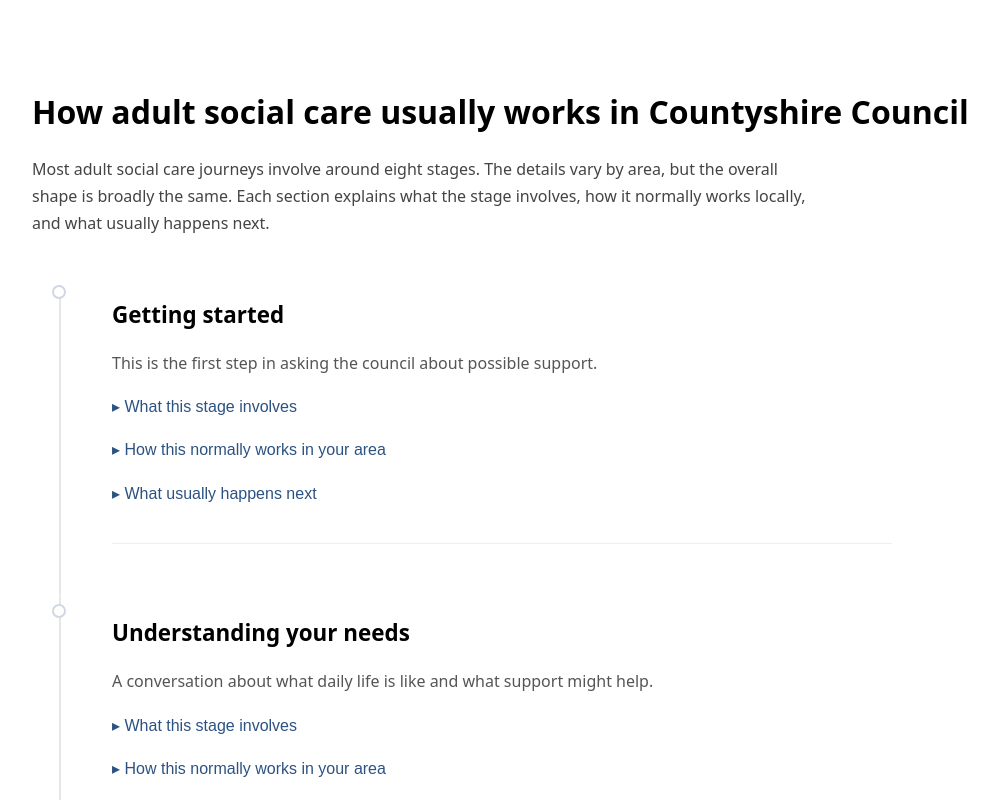
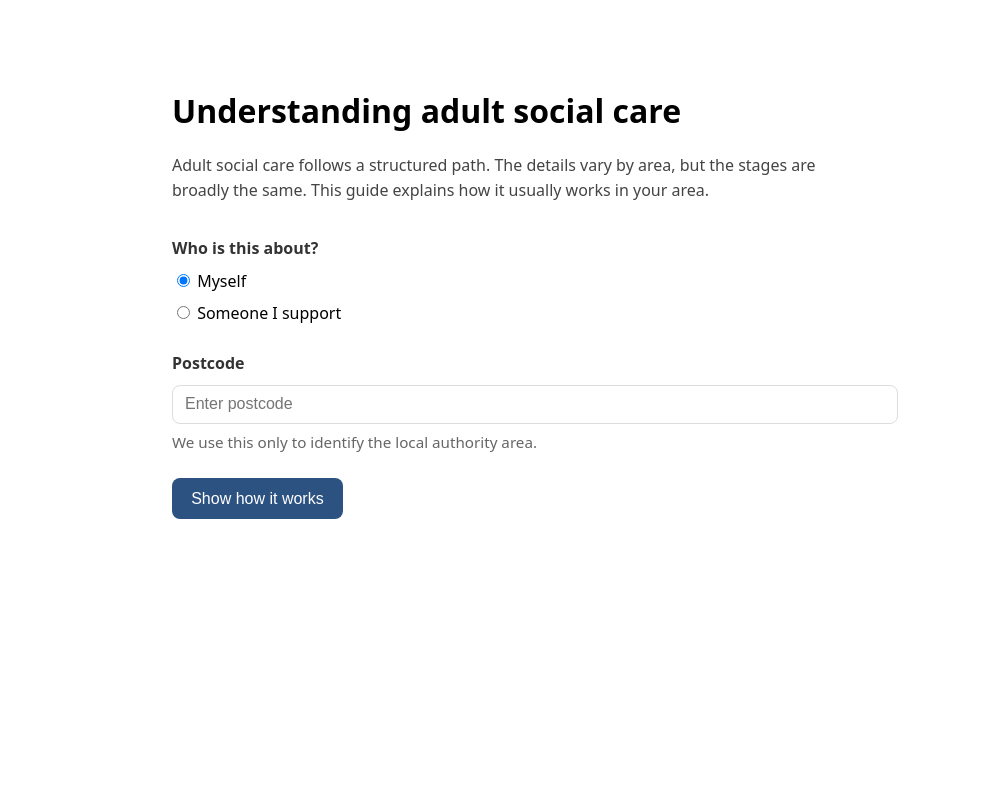
Before and after one commit to jsmt1984/adult-social-care-journey-prototype, a Next.js app: page /journey in a window 1280 px wide. Shown: the top 800 px of the page, without its empty margins (118-1116 px from the left). Built offline with nearby package versions, Linux system fonts and the light colour scheme.

Commit message:
Update page.tsx

```diff
--- a/app/journey/page.tsx
+++ b/app/journey/page.tsx
@@ -1,277 +1,78 @@
-"use client";
-
-import { useState } from "react";
-
-type Stage = {
-  title: string;
-  summary: string;
-  involves: string;
-  local: string;
-  next: string[];
-};
-
-function ExpandableSection({
-  title,
-  children,
-}: {
-  title: string;
-  children: React.ReactNode;
-}) {
-  const [open, setOpen] = useState(false);
-
-  return (
-    <div style={{ marginTop: "1rem" }}>
-      <button
-        onClick={() => setOpen(!open)}
-        style={{
-          background: "none",
-          border: "none",
-          padding: 0,
-          fontSize: "1rem",
-          color: "#2c5282",
-          cursor: "pointer",
-        }}
-        aria-expanded={open}
-      >
-        {open ? "▾ " : "▸ "} {title}
-      </button>
-
-      {open && (
-        <div style={{ marginTop: "0.6rem", color: "#555" }}>{children}</div>
-      )}
-    </div>
-  );
-}
-
-const localAuthorityName = "Countyshire Council";
-
-const stages: Stage[] = [
-  {
-    title: "Getting started",
-    summary: "This is the first step in asking the council about possible support.",
-    involves:
-      "You contact the council to explain the situation and request support. You do not need to know whether someone is eligible before making contact.",
-    local:
-      `In ${localAuthorityName}, initial contact is usually made by phone or online form. The council reviews what you’ve shared and decides whether to arrange a needs assessment.`,
-    next: [
-      "A needs assessment is arranged.",
-      "The council asks for further information before deciding.",
-      "Advice or signposting is provided if formal assessment is not required.",
-    ],
-  },
-  {
-    title: "Understanding your needs",
-    summary:
-      "A conversation about what daily life is like and what support might help.",
-    involves:
-      "This stage is about understanding needs and the outcomes that matter. It may involve questions about daily activities, safety, wellbeing, and informal support already in place.",
-    local:
-      `In ${localAuthorityName}, assessments may be done by phone, online, or in person depending on circumstances and urgency. You can ask for reasonable adjustments if needed.`,
-    next: [
-      "The council records the assessment and considers eligibility.",
-      "You may be asked for clarification or additional details.",
-      "If risks are identified, safeguarding routes may also be considered.",
-    ],
-  },
-  {
-    title: "Deciding what support is available",
-    summary:
-      "The council decides whether needs meet the national eligibility criteria.",
-    involves:
-      "The council decides whether the assessed needs meet the national eligibility threshold. This decision should be explained clearly, including reasons where relevant.",
-    local:
-      `In ${localAuthorityName}, the decision may be provided by letter, email, portal update, or phone call. If anything is unclear, you can ask how the decision was reached.`,
-    next: [
-      "If eligible, care and support planning follows.",
-      "If not eligible, you should receive advice and information about other options.",
-      "You can ask for the decision to be explained in writing.",
-    ],
-  },
-  {
-    title: "Planning your support",
-    summary: "Agreeing how eligible needs will be met.",
-    involves:
-      "This stage turns assessed needs into a plan: what support will be provided, how often, and what it is aiming to achieve. You should be involved in shaping the plan.",
-    local:
-      `In ${localAuthorityName}, planning may be done by a social worker or a dedicated team. You can ask about options such as direct payments where appropriate.`,
-    next: [
-      "A personal budget is identified.",
-      "Arrangements begin for services or payments.",
-      "A financial assessment may happen alongside or shortly after planning.",
-    ],
-  },
-  {
-    title: "Working out the cost",
-    summary: "The council assesses how much you may need to contribute.",
-    involves:
-      "Adult social care is usually means-tested. The council gathers information about income, savings, and certain expenses to work out any contribution.",
-    local:
-      `In ${localAuthorityName}, you may be asked to provide documents (for example, bank statements or pension details). The council should explain how the calculation works and what happens if information is missing.`,
-    next: [
-      "You receive a contribution decision (how much you will pay).",
-      "If care starts, invoices may begin after this stage.",
-      "If you disagree, you can query or challenge the calculation.",
-    ],
-  },
-  {
-    title: "Putting support in place",
-    summary: "Arranging services or payments so care can begin.",
-    involves:
-      "This is where agreed support is set up. That might be council-arranged services, support you arrange yourself, or direct payments to help you organise care.",
-    local:
-      `In ${localAuthorityName}, this stage may involve matching with providers, agreeing start dates, and confirming what will be delivered. Sometimes availability affects timescales.`,
-    next: [
-      "Support starts (or interim arrangements are made).",
-      "You receive confirmation of what has been arranged.",
-      "A first review is usually planned after support begins.",
-    ],
-  },
-  {
-    title: "Reviewing and adjusting support",
-    summary: "Checking whether support is working and making changes if needed.",
-    involves:
-      "Support should be reviewed to check it’s meeting needs and outcomes. Reviews can also happen if circumstances change — for example, health changes, a carer’s situation changes, or support isn’t working.",
-    local:
-      `In ${localAuthorityName}, reviews may be scheduled routinely or triggered by a request. If support isn’t meeting needs, you can ask for a review.`,
-    next: [
-      "Support continues as-is, or changes are made.",
-      "Needs may be reassessed if circumstances have changed.",
-      "Financial contributions may be recalculated if required.",
-    ],
-  },
-  {
-    title: "Raising concerns or questions",
-    summary: "How to raise issues, complaints, or safeguarding concerns.",
-    involves:
-      "This stage covers anything that doesn’t feel right — from questions about decisions or invoices, to concerns about care quality or safety.",
-    local:
-      `In ${localAuthorityName}, there will be a complaints process and a safeguarding contact route. Advocacy or support organisations may also be available locally.`,
-    next: [
-      "The council responds and explains what will happen next.",
-      "If safeguarding is involved, enquiries may be initiated.",
-      "If a complaint isn’t resolved, you may be able to escalate (for example, to the Ombudsman).",
-    ],
-  },
-];
-
-export default function Journey() {
-  const dotTop = 8; // tweak 6–12 if you want perfect alignment with your H2
-
+export default function Home() {
   return (
     <main
       style={{
         fontFamily: "system-ui, -apple-system, sans-serif",
-        padding: "4rem 1.5rem",
-        maxWidth: "980px",
+        padding: "4rem 2rem",
+        maxWidth: "700px",
         margin: "0 auto",
-        lineHeight: 1.7,
+        lineHeight: 1.6,
       }}
     >
-      <h1 style={{ fontSize: "2rem", marginBottom: "0.75rem" }}>
-        How adult social care usually works in {localAuthorityName}
+      <h1 style={{ fontSize: "2rem", marginBottom: "1rem" }}>
+        Understanding adult social care
       </h1>
 
-      <p style={{ marginBottom: "2.5rem", color: "#444", maxWidth: "780px" }}>
-        Most adult social care journeys involve around eight stages. The details
-        vary by area, but the overall shape is broadly the same. Each section
-        explains what the stage involves, how it normally works locally, and
-        what usually happens next.
+      <p style={{ marginBottom: "2rem", color: "#444" }}>
+        Adult social care follows a structured path. The details vary by area,
+        but the stages are broadly the same. This guide explains how it usually
+        works in your area.
       </p>
 
-      <div>
-        {stages.map((stage, index) => {
-          const isFirst = index === 0;
-          const isLast = index === stages.length - 1;
+      {/* GET form so values appear in the URL as query params */}
+      <form method="GET" action="/journey">
+        <div style={{ marginBottom: "1.5rem" }}>
+          <div style={{ marginBottom: "0.5rem", color: "#333" }}>
+            <strong>Who is this about?</strong>
+          </div>
 
-          // line segment: start at dot for first stage, end at dot for last stage
-          const lineTop = isFirst ? dotTop : 0;
-          const lineBottom = isLast ? `calc(100% - ${dotTop}px)` : 0;
+          <label style={{ display: "block", marginBottom: "0.4rem" }}>
+            <input type="radio" name="who" value="self" defaultChecked /> Myself
+          </label>
 
-          return (
-            <div
-              key={stage.title}
-              style={{
-                display: "grid",
-                gridTemplateColumns: "56px 1fr",
-                gap: "24px",
-                alignItems: "start",
-              }}
-            >
-              {/* Spine cell */}
-              <div style={{ position: "relative", height: "100%" }}>
-                <div
-                  style={{
-                    position: "absolute",
-                    left: "27px",
-                    top: lineTop,
-                    bottom: lineBottom as any,
-                    width: "2px",
-                    background: "#e6e6e6",
-                    borderRadius: "2px",
-                  }}
-                />
-                <div
-                  style={{
-                    position: "absolute",
-                    left: "20px",
-                    top: dotTop,
-                    width: "14px",
-                    height: "14px",
-                    borderRadius: "999px",
-                    background: "#fff",
-                    border: "2px solid #cfd8e3",
-                    boxSizing: "border-box",
-                  }}
-                  title={stage.title}
-                />
-              </div>
+          <label style={{ display: "block" }}>
+            <input type="radio" name="who" value="other" /> Someone I support
+          </label>
+        </div>
 
-              {/* Content cell */}
-              <section
-                style={{
-                  marginBottom: "3.25rem",
-                  paddingBottom: "2.25rem",
-                  borderBottom: "1px solid #eee",
-                  maxWidth: "780px",
-                }}
-              >
-                <h2 style={{ fontSize: "1.4rem", marginBottom: "0.5rem" }}>
-                  {stage.title}
-                </h2>
+        <div style={{ marginBottom: "1.5rem" }}>
+          <div style={{ marginBottom: "0.5rem", color: "#333" }}>
+            <strong>Postcode</strong>
+          </div>
 
-                <p style={{ color: "#555" }}>{stage.summary}</p>
+          <input
+            type="text"
+            name="postcode"
+            placeholder="Enter postcode"
+            autoComplete="postal-code"
+            style={{
+              padding: "0.6rem 0.75rem",
+              width: "100%",
+              border: "1px solid #ddd",
+              borderRadius: "8px",
+              fontSize: "1rem",
+            }}
+          />
+          <div style={{ marginTop: "0.4rem", fontSize: "0.95rem", color: "#666" }}>
+            We use this only to identify the local authority area.
+          </div>
+        </div>
 
-                <ExpandableSection title="What this stage involves">
-                  <p>{stage.involves}</p>
-                </ExpandableSection>
-
-                <ExpandableSection title="How this normally works in your area">
-                  <p>{stage.local}</p>
-                  <p
-                    style={{
-                      marginTop: "0.75rem",
-                      fontSize: "0.95rem",
-                      color: "#666",
-                    }}
-                  >
-                    <em>Last verified: January 2026</em>
-                  </p>
-                </ExpandableSection>
-
-                <ExpandableSection title="What usually happens next">
-                  <ul style={{ paddingLeft: "1.2rem", marginTop: "0.5rem" }}>
-                    {stage.next.map((item) => (
-                      <li key={item} style={{ marginTop: "0.35rem" }}>
-                        {item}
-                      </li>
-                    ))}
-                  </ul>
-                </ExpandableSection>
-              </section>
-            </div>
-          );
-        })}
-      </div>
+        <button
+          type="submit"
+          style={{
+            padding: "0.7rem 1.2rem",
+            background: "#2c5282",
+            color: "white",
+            border: "none",
+            borderRadius: "8px",
+            fontSize: "1rem",
+            cursor: "pointer",
+          }}
+        >
+          Show how it works
+        </button>
+      </form>
     </main>
   );
 }
```
